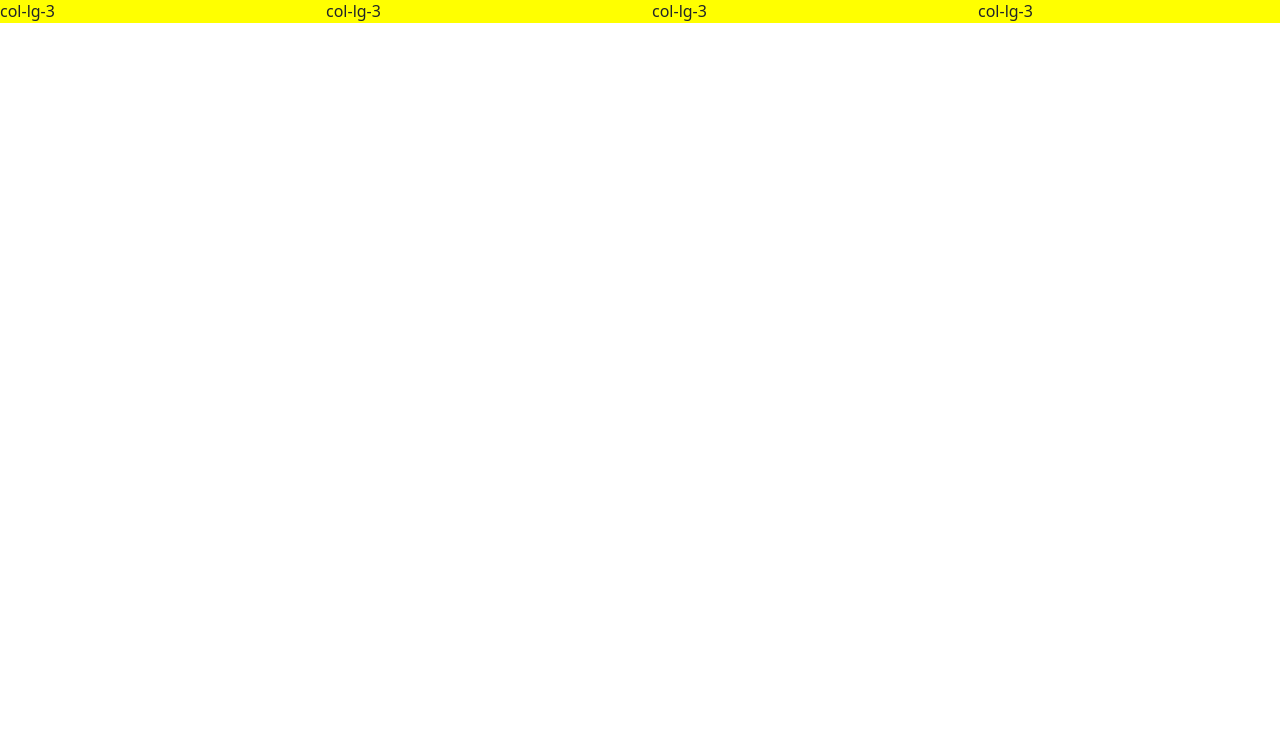
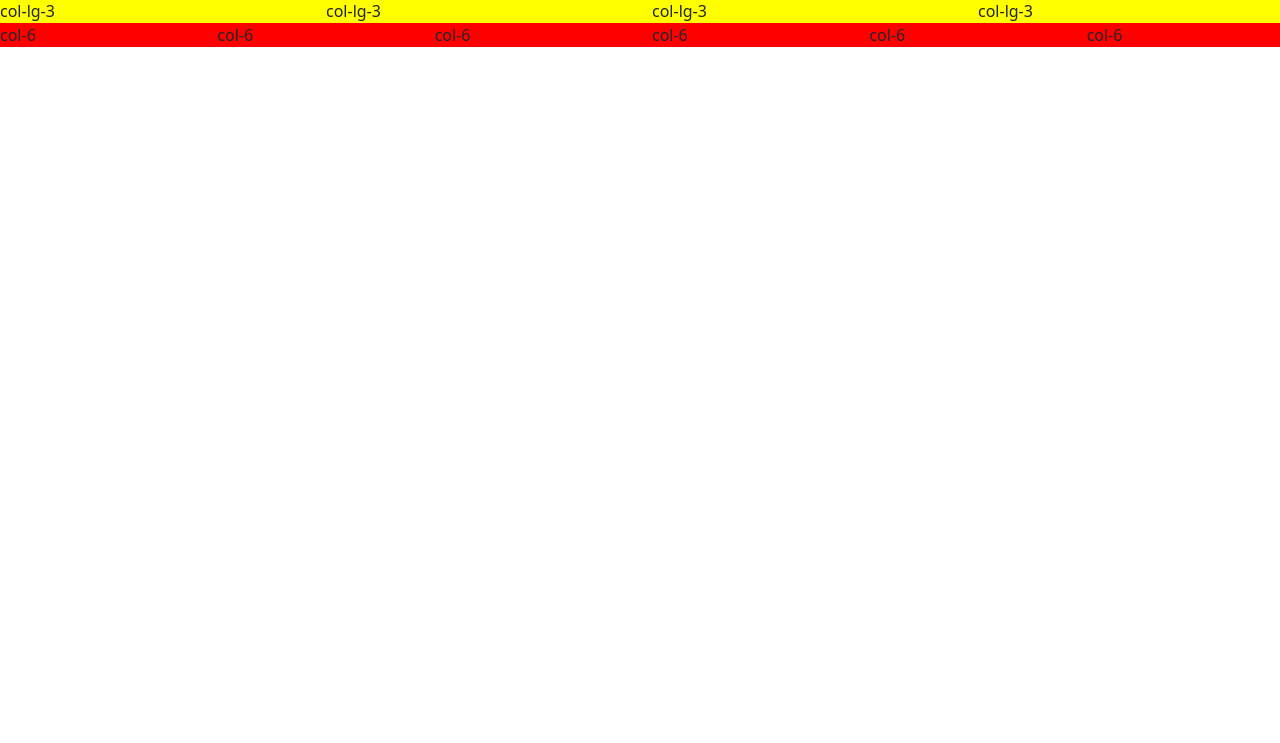
Before and after one commit to Pinto1232/BootStrapProject, a plain HTML site: page index.html in a window 1280 px wide. Shown: the part 57-800 px from the top of the page. Drawn offline with Linux system fonts and the light colour scheme.

Commit message:
code commit

```diff
--- a/index.html
+++ b/index.html
@@ -73,6 +73,17 @@
     </div>
   </div>
 
+  <div class="row">
+    <div class="col-lg-2 col-md-3 col-sm-12" style="background-color: red;">col-6</div>
+    <div class="col-lg-2 col-md-3 col-sm-12" style="background-color: red;">col-6</div>
+    <div class="col-lg-2 col-md-3 col-sm-12" style="background-color: red;">col-6</div>
+    <div class="col-lg-2 col-md-3 col-sm-12" style="background-color: red;">col-6</div>
+    <div class="col-lg-2 col-md-3 col-sm-12" style="background-color: red;">col-6</div>
+    <div class="col-lg-2 col-md-3 col-sm-12" style="background-color: red;">col-6</div>
+  </div>
+
+
+
   <script src="./script/script.js"></script>
   <script src="./bootstrap/js/bootstrap.min.js"></script>
 
```
